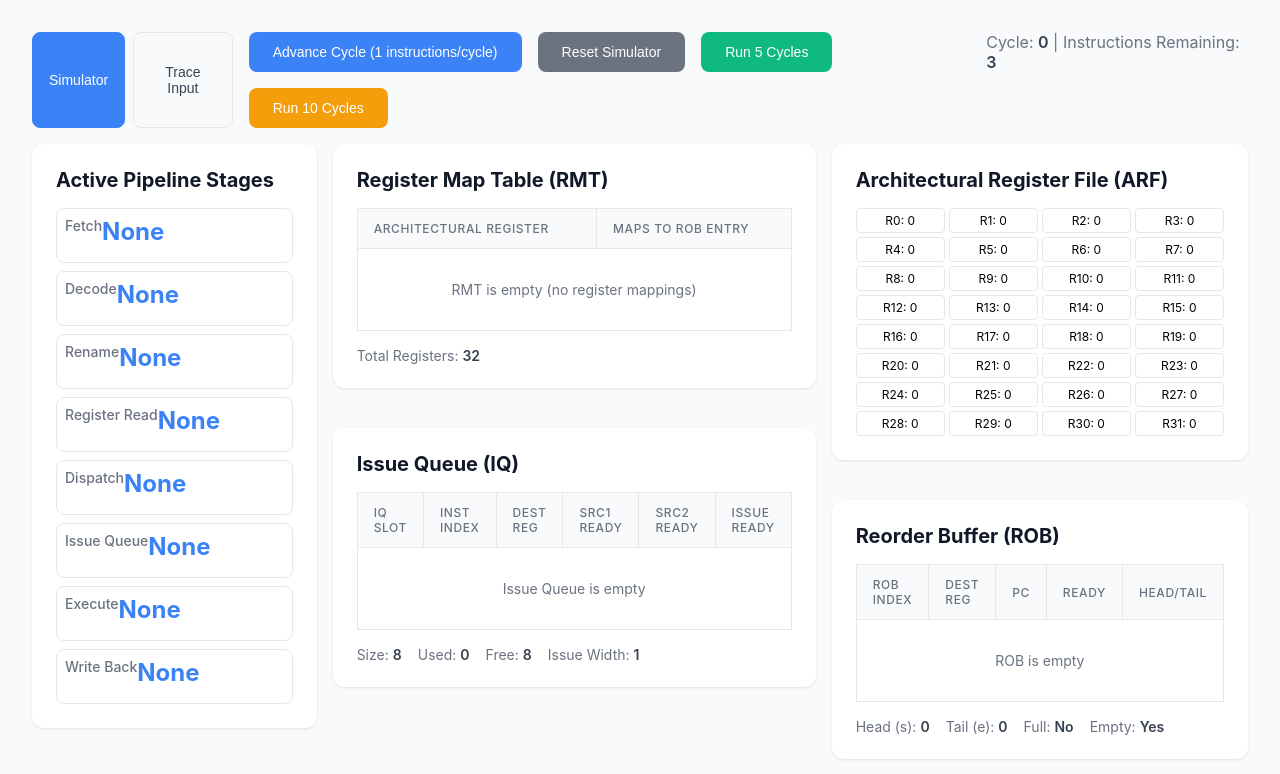
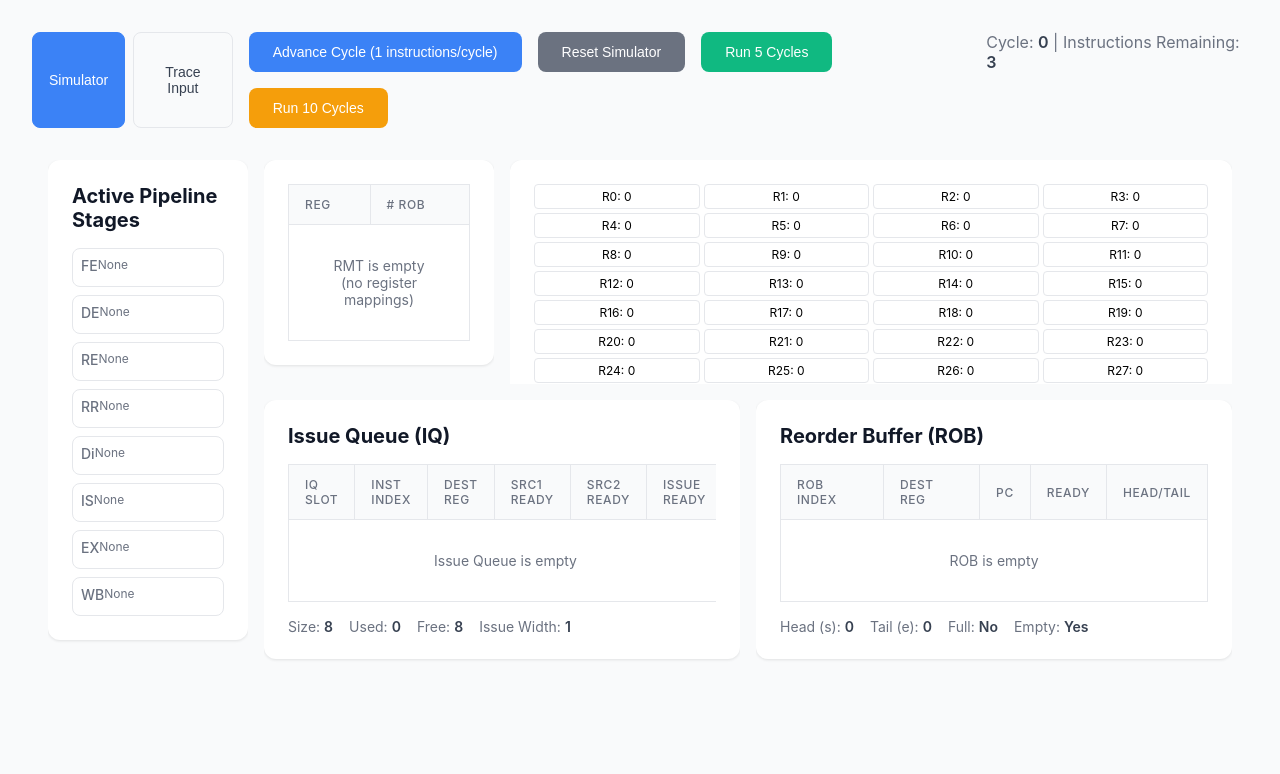
Before and after one commit to pranavJibhakate/Out-of-Order-CPU-Pipeline-Simulator, a React (Vite) app: page / in a window 1280 px wide. Shown: the top 774 px of the page. Built offline with nearby package versions, Linux system fonts and the light colour scheme.

Commit message:
Arf added and layout draft 2

```diff
--- a/src/App.css
+++ b/src/App.css
@@ -533,27 +533,15 @@ body {
     gap: 1rem;
 }
 
-/* .stages-grid {
-    display: flex;
-    gap: 0.5rem;
-    flex-wrap: wrap;
-}
 
-.stage-card {
-    flex: 1 1 100px;
-} */
-
-/* Pipeline layout container */
 .pipeline-layout {
-    display: flex;
+    display: grid;
     gap: 1rem;
     align-items: flex-start;
     flex-wrap: wrap;
     width: 100%;
-    /* stack on small screens */
 }
 
-/* Columns */
 .pipeline-column {
     display: flex;
     flex-direction: column;
@@ -603,3 +591,84 @@ body {
     border-radius: 0.25rem;
     text-align: center;
 }
+
+.cpu-pipeline-grid {
+    display: grid;
+    gap: 1rem;
+    padding: 1rem;
+    height: 92vh;
+    grid-template-columns: 200px 1fr 1fr 1fr 1fr;
+    grid-template-rows: 1fr 1fr 1fr;
+
+    grid-template-areas:
+        "pipeline rmt arf arf arf"
+        "pipeline iq  iq  rob rob"
+        "pipeline iq  iq  rob rob";
+
+}
+
+/* Assign components to the named areas */
+.area-pipeline {
+    grid-area: pipeline;
+}
+
+.area-rmt {
+    grid-area: rmt;
+}
+
+.area-iq {
+    grid-area: iq;
+}
+
+.area-rob {
+    grid-area: rob;
+}
+
+.area-arf {
+    grid-area: arf;
+}
+
+/* Styling for tables to ensure they fill their grid areas */
+.area-pipeline,
+.area-rmt,
+.area-iq,
+.area-rob,
+.area-arf {
+    width: 100%;
+    height: 100%;
+    overflow: auto;
+    /* Adds scrollbars if table content exceeds area */
+}
+
+.area-pipeline {
+    grid-area: pipeline;
+}
+
+.area-rmt {
+    grid-area: rmt;
+    align-self: start;
+}
+
+.area-iq {
+    grid-area: iq;
+    align-self: start;
+}
+
+.area-arf {
+    grid-area: arf;
+    align-self: start;
+}
+
+.area-rob {
+    grid-area: rob;
+    align-self: start;
+}
+
+/* Optional: Add the "Commit" arrow styling from ROB to ARF */
+/* .area-rob::before {
+    content: "↑";
+    display: block;
+    text-align: center;
+    font-size: 2rem;
+    margin-top: -1.5rem;
+} */
--- a/src/App.jsx
+++ b/src/App.jsx
@@ -187,15 +187,12 @@ function IssueQueueTable({ iq }) {
 function RMTTable({ rmt }) {
   return (
     <div className="component-card rmt-card">
-      <h2 className="component-title">Register Map Table (RMT)</h2>
       <div className="table-container">
         <table className="data-table">
           <thead>
             <tr className="table-header">
-              <th className="table-header-cell">Architectural Register</th>
-              <th className="table-header-cell">Maps to ROB Entry</th>
-              {/* <th className="table-header-cell">Ready</th>
-              <th className="table-header-cell">Instruction</th> */}
+              <th className="table-header-cell">Reg</th>
+              <th className="table-header-cell"># ROB</th>
             </tr>
           </thead>
           <tbody className="table-body">
@@ -233,30 +230,51 @@ function RMTTable({ rmt }) {
           </tbody>
         </table>
       </div>
-      <div className="component-status">
+      {/* <div className="component-status">
         <div className="status-item">
           <span className="status-label">Total Registers:</span>
           <span className="status-value">{rmt.size}</span>
         </div>
-      </div>
+      </div> */}
     </div>
   );
 }
 
 function ActiveStages({ sim }) {
   const stageData = [
-    { name: "Fetch", bundle: sim.FEb, count: sim.FEb.length },
-    { name: "Decode", bundle: sim.DEb, count: sim.DEb.length },
-    { name: "Rename", bundle: sim.RNb, count: sim.RNb.length },
-    { name: "Register Read", bundle: sim.RRb, count: sim.RRb.length },
-    { name: "Dispatch", bundle: sim.DIb, count: sim.DIb.length },
+    { name: "Fetch", bundle: sim.FEb, count: sim.FEb.length, dispName: "FE" },
+    { name: "Decode", bundle: sim.DEb, count: sim.DEb.length, dispName: "DE" },
+    { name: "Rename", bundle: sim.RNb, count: sim.RNb.length, dispName: "RE" },
+    {
+      name: "Register Read",
+      bundle: sim.RRb,
+      count: sim.RRb.length,
+      dispName: "RR",
+    },
+    {
+      name: "Dispatch",
+      bundle: sim.DIb,
+      count: sim.DIb.length,
+      dispName: "Di",
+    },
     {
       name: "Issue Queue",
       bundle: sim.iq.entries.map((e) => e.inst),
       count: sim.iq.entries.length,
+      dispName: "IS",
     },
-    { name: "Execute", bundle: sim.execList, count: sim.execList.length },
-    { name: "Write Back", bundle: sim.WB, count: sim.WB.length },
+    {
+      name: "Execute",
+      bundle: sim.execList,
+      count: sim.execList.length,
+      dispName: "EX",
+    },
+    {
+      name: "Write Back",
+      bundle: sim.WB,
+      count: sim.WB.length,
+      dispName: "WB",
+    },
   ];
 
   return (
@@ -265,9 +283,9 @@ function ActiveStages({ sim }) {
       <div className="stages-grid">
         {stageData.map((stage, idx) => (
           <div key={idx} className="stage-card">
-            <div className="stage-name">{stage.name}</div>
+            <div className="stage-name">{stage.dispName}</div>
             {/* <div className="stage-count">{stage.count}</div> */}
-            <div className="stage-count">
+            <div className="stage-instructions">
               {stage.bundle.map((inst) => `I${inst.indx}`).join(", ") || "None"}
             </div>
           </div>
@@ -305,7 +323,7 @@ function ARFTable({ sim }) {
     //   </div>
     // </div>
     <div className="component-card arf-card">
-      <h2 className="component-title">Architectural Register File (ARF)</h2>
+      {/* <h2 className="component-title">Architectural Register File (ARF)</h2> */}
       <div className="arf-grid">
         {sim.rmt.size &&
           Array.from({ length: sim.rmt.size }).map((_, idx) => (
@@ -432,18 +450,24 @@ export default function App() {
         {activeTab === "trace" ? (
           <TraceInput sim={sim} onLoad={() => forceUpdate((x) => x + 1)} />
         ) : (
-          <div className="pipeline-layout">
-            <div className="pipeline-column">
+          <div className="cpu-pipeline-grid">
+            <div className="area-pipeline">
               <ActiveStages sim={sim} />
             </div>
 
-            <div className="data-structures-column">
+            <div className="area-rmt">
               <RMTTable rmt={sim.rmt} />
+            </div>
+
+            <div className="area-iq">
               <IssueQueueTable iq={sim.iq} />
             </div>
 
-            <div className="final-state-column">
+            <div className="area-arf">
               <ARFTable sim={sim} />
+            </div>
+
+            <div className="area-rob">
               <ROBTable rob={sim.rob} />
             </div>
           </div>
```
